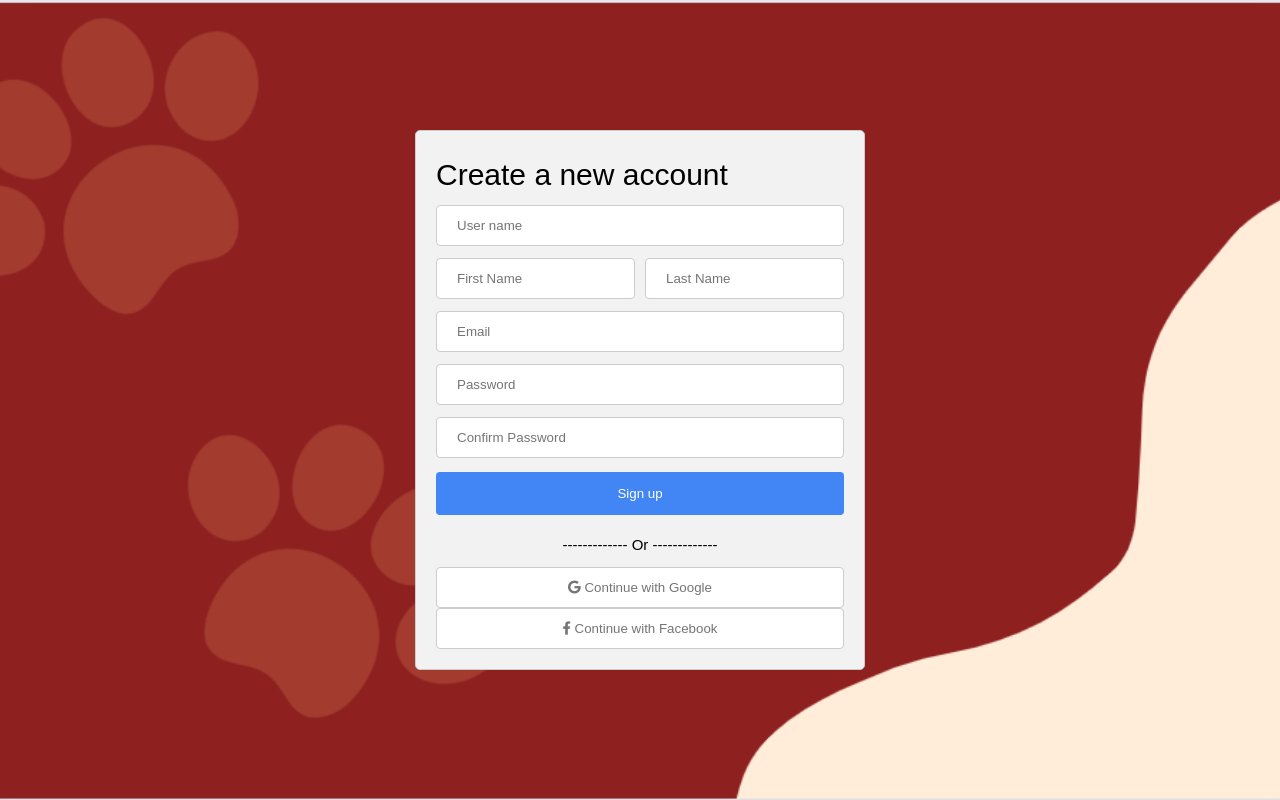
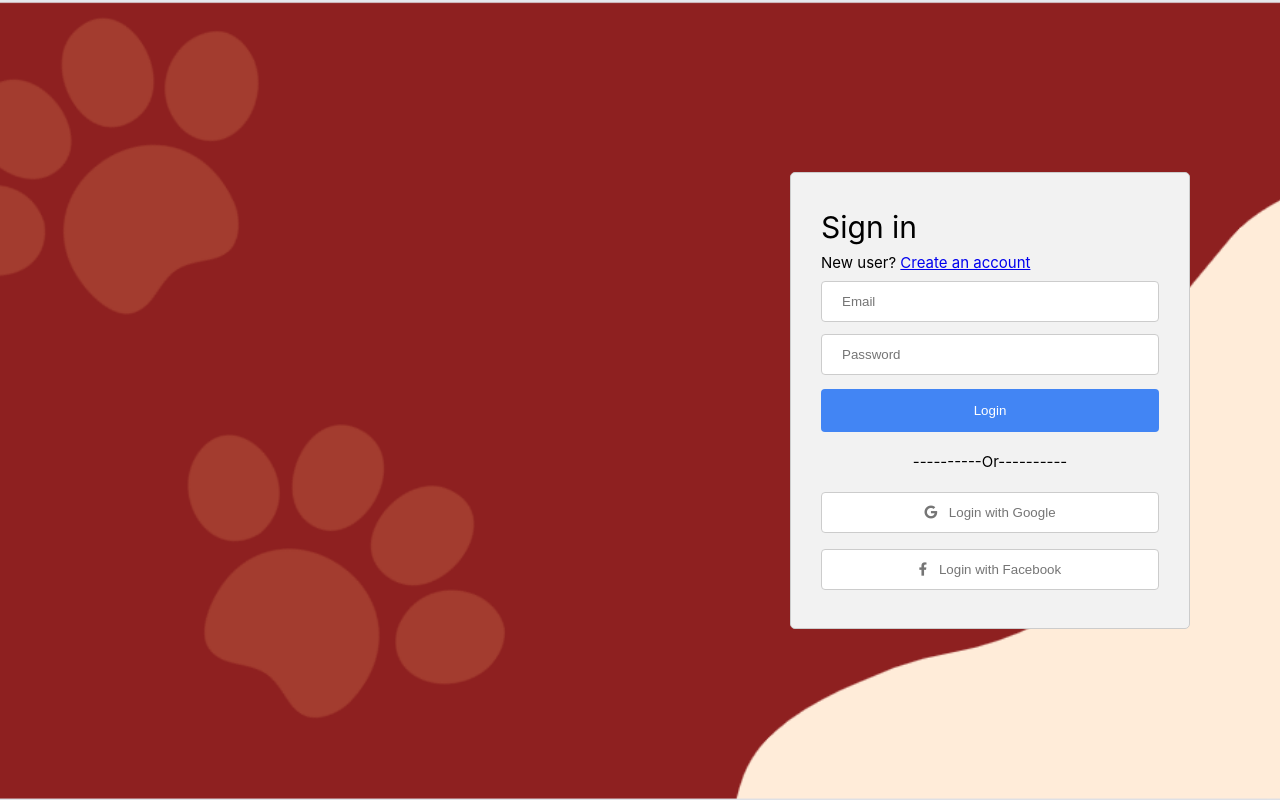
Before and after one commit to Tuananh4403/PetHealthClient, a Vue app in the folder PetHealthClient/: page /register in a window 1280 px wide. Built offline with nearby package versions, Linux system fonts and the light colour scheme.

Commit message:
update interface, add file.json

```diff
--- a/PetHealthClient/package.json
+++ b/PetHealthClient/package.json
@@ -11,6 +11,8 @@
     "format": "prettier --write src/"
   },
   "dependencies": {
+    "@vuelidate/core": "^2.0.3",
+    "@vuelidate/validators": "^2.0.4",
     "axios": "^1.7.2",
     "flatpickr": "^4.6.13",
     "vue": "^3.4.21",
--- a/PetHealthClient/src/components/MainPage_2.vue
+++ b/PetHealthClient/src/components/MainPage_2.vue
@@ -1,5 +1,4 @@
 <template>
-  <div class="app">
     <nav>
       <ul>
         <li><a href="#">Home</a></li>
@@ -10,13 +9,8 @@
         <li><a href="#">Service</a></li>
       </ul>
     </nav>
-    <div class="header-content">
+    <div class="header-content bg-image" :style="{ backgroundImage: `url(${backgroundImage})` }">
       <div class="welcome">Welcome Username</div>
-      <div
-        class="paw-print"
-        :style="{ backgroundImage: `url(${backgroundImage})` }"
-      ></div>
-      <!--Incomplete -->
     </div>
     <main>
       <div class="content-cards">
@@ -32,7 +26,7 @@
       <div class="button-cards">
         <div class="card">
           <h3>View Pet List</h3>
-          <button class="btn-mainpage">Button</button>
+          <button class="btn-mainpage" @click="navigateTo('petList')">Button</button>
         </div>
         <div class="card">
           <h3>Create Booking</h3>
@@ -50,7 +44,6 @@
     <div class="modal" v-if="showModal">
       <booking-modal @close-modal="showModal = false" />
     </div>
-  </div>
 </template>
 
 <script>
@@ -71,27 +64,28 @@ export default {
   },
 
   components: {
-    // eslint-disable-next-line vue/no-unused-components
     BookingModal
   },
   data() {
     return {
-      showModal: false
+      showModal: false,
+      backgroundImage: null,
     }
-  }
+  },
+
+  mounted() {
+    import('@/assets/images/bgmain.png')
+      .then((image) => {
+        this.backgroundImage = image.default
+      })
+      .catch((error) => {
+        console.error('Error loading image:', error)
+      })
+  },
 }
 </script>
 
 <style>
-.app {
-  flex-direction: column;
-  min-height: 200vh;
-}
-
-body {
-  font-family: Arial;
-}
-
 nav {
   background-color: #ffd68e;
   padding: 8px;
@@ -114,23 +108,22 @@ nav ul li a {
 }
 
 .header-content {
-  background-color: #c94c4c;
   color: #fff;
   display: flex;
   justify-content: center;
-  align-items: center;
-  flex-direction: column;
+  height: 455px;
+}
+
+.bg-image {
+  background-size: cover;
+  background-position: center;
+  background-repeat: no-repeat;
+  height: 455px;
 }
 
 .welcome {
   font-size: 36px;
   margin-top: 200px;
-}
-
-.paw-print {
-  width: 100%;
-  height: 200px;
-  background-size: cover;
 }
 
 .content-cards {
--- a/PetHealthClient/src/components/PetListModal.vue
+++ b/PetHealthClient/src/components/PetListModal.vue
@@ -49,7 +49,6 @@ export default {
   methods: {
     updatePet() {
       console.log('Pet data updated:', this.pet);
-      // Add your update logic here
     },
     cancelUpdate() {
       this.pet = {
--- a/PetHealthClient/src/main.js
+++ b/PetHealthClient/src/main.js
@@ -5,6 +5,7 @@ import App from './App.vue'
 import router from './router/router'
 import './assets/modal.css'
 
+
 const app = createApp(App)
 
 app.use(router)
--- a/PetHealthClient/src/pages/auth/LoginPage.vue
+++ b/PetHealthClient/src/pages/auth/LoginPage.vue
@@ -4,7 +4,7 @@
       <div class="sign-in-container">
         <h1>Sign in</h1>
         <p>New user? <router-link to="/register">Create an account</router-link></p>
-        <form>
+        <form @submit.prevent="login">
           <input
             type="email"
             placeholder="Email"
@@ -65,22 +65,6 @@ export default {
         this.emailError = 'Please enter a valid email address'
       } else {
         this.emailError = ''
-      }
-    },
-
-    login() {
-      if (!this.emailError) {
-        axios
-          .post('/api/auth/login', {
-            email: this.email,
-            password: this.password
-          })
-          .then((response) => {
-            console.log(response.data)
-          })
-          .catch((error) => {
-            console.error(error)
-          })
       }
     },
 
--- a/PetHealthClient/src/pages/auth/RegisterPage.vue
+++ b/PetHealthClient/src/pages/auth/RegisterPage.vue
@@ -1,13 +1,10 @@
 <template>
+  <div id="app">
     <div class="full-screen-background" :style="{ backgroundImage: `url(${backgroundImage})` }">
-    <div class="signup-container">
-      <h1>Create a new account</h1>
-      <form>
-        <input type="text" placeholder="User name" />
-        <div class="name-inputs">
-          <input type="text" placeholder="First Name" />
-          <input type="text" placeholder="Last Name" />
-        </div>
+      <div class="sign-in-container">
+        <h1>Sign in</h1>
+        <p>New user? <router-link to="/register">Create an account</router-link></p>
+        <form @submit.prevent="login">
           <input
             type="email"
             placeholder="Email"
@@ -16,17 +13,19 @@
             @blur="validateEmail"
           />
           <p v-if="emailError" class="error">{{ emailError }}</p>
-        <input type="password" placeholder="Password" />
-        <input type="password" placeholder="Confirm Password" />
-        <button type="submit" @click="register">Sign up</button>
-        <div class="or">------------- Or -------------</div>
-        <div class="social-buttons" @click="registerWithGoogle">
-          <button class="google-btn"><i class="fab fa-google"></i> Continue with Google</button>
-          <button class="facebook-btn" @click="registerWithFacebook">
-            <i class="fab fa-facebook-f"></i> Continue with Facebook
+          <input type="password" placeholder="Password" v-model="password" />
+          <button type="submit">Login</button>
+        </form>
+        <div class="or">----------Or----------</div>
+        <div class="social-login">
+          <button class="google-btn" @click="loginWithGoogle">
+            <i class="fab fa-google"></i> Login with Google
+          </button>
+          <button class="facebook-btn" @click="loginWithFacebook">
+            <i class="fab fa-facebook-f"></i> Login with Facebook
           </button>
         </div>
-      </form>
+      </div>
     </div>
   </div>
   <link
@@ -36,6 +35,7 @@
     crossorigin="anonymous"
   />
 </template>
+
 <script>
 import axios from 'axios'
 export default {
@@ -60,49 +60,40 @@ export default {
 
   methods: {
     validateEmail() {
-      const emailRegex = /^[a-z0-9._%+-]+@[a-z0-9.-]+\.[a-z]{2,}$/;
+      const emailRegex = /^[a-z0-9._%+-]+@[a-z0-9.-]+\.[a-z]{2,}$/
       if (!emailRegex.test(this.email)) {
-        this.emailError = 'Please enter a valid email address';
+        this.emailError = 'Please enter a valid email address'
       } else {
-        this.emailError = '';
+        this.emailError = ''
       }
     },
 
-    register() {
-    if (!this.emailError) {
-      axios.post('/api/auth/register', {
-      })
-      .then(response => {
+
+    loginWithGoogle() {
+      axios
+        .post('http://localhost:3000/auth/google')
+        .then((response) => {
           console.log(response.data)
         })
-      .catch(error => {
-        console.error(error)
-      })
-    }
-  },
-
-  registerWithGoogle() {
-    axios.post('/api/auth/google')
-      .then(response => {
-        console.log(response.data)
-      })
-      .catch(error => {
+        .catch((error) => {
           console.error(error)
         })
     },
 
-  registerWithFacebook() {
-    axios.post('/api/auth/facebook')
-      .then(response => {
+    loginWithFacebook() {
+      axios
+        .post('http://localhost:3000/auth/facebook')
+        .then((response) => {
           console.log(response.data)
         })
-      .catch(error => {
+        .catch((error) => {
           console.error(error)
         })
     }
   }
 }
 </script>
+
 <style>
 .full-screen-background {
   background-size: cover;
```
Also changed, not shown: PetHealthClient/src/db.json (added, +30 -0 lines), PetHealthClient/src/assets/images/bgmain.png (added), 1 other file (tests, documents, lock files or other folders). Lines whose indentation alone changed are shown as unchanged.
